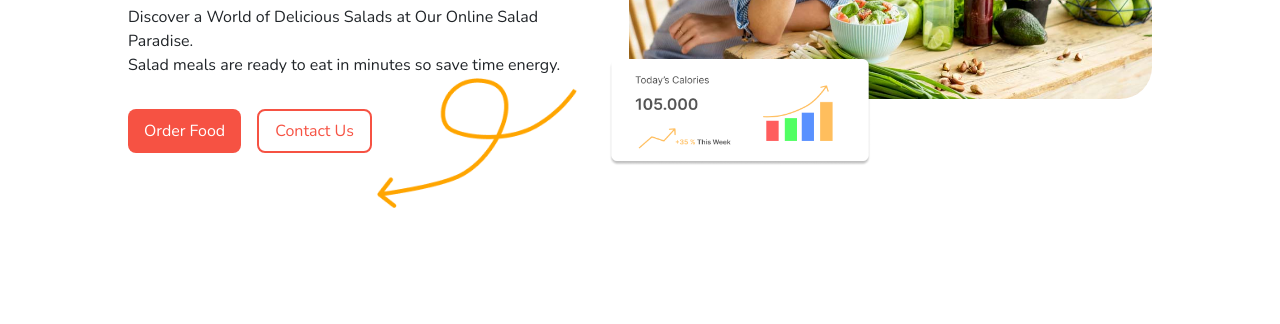
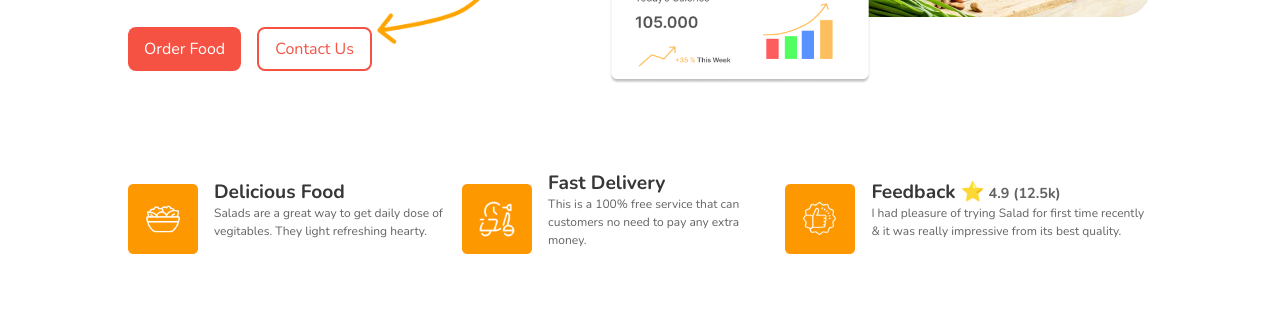
Before and after one commit to Abdul-Hamid-k/healthySalad, a plain HTML site: page index.html in a window 1280 px wide. Shown: the part 476-800 px from the top of the page. Drawn offline with nearby package versions, Linux system fonts and the light colour scheme.

Commit message:
add features section

```diff
--- a/index.html
+++ b/index.html
@@ -84,6 +84,33 @@
 
 
         </section>
+
+        <section id="features" class="flex-row">
+            <!-- item-1 -->
+            <div class="feature-item flex-row">
+                <img src="./assets/images/Salad-feature-icon.png" alt="">
+                <div class="feature-content">
+                    <h5>Delicious Food </h5>
+                    <p>Salads are a great way to get daily dose of vegitables. They light refreshing hearty. </p>
+                </div>
+            </div>
+            <!-- item-2 -->
+            <div class="feature-item flex-row">
+                <img src="./assets/images/delivery-feature-icon.png" alt="">
+                <div class="feature-content">
+                    <h5>Fast Delivery </h5>
+                    <p>This is a 100% free service that can customers no need to pay any extra money.</p>
+                </div>
+            </div>
+            <!-- item-3 -->
+            <div class="feature-item flex-row">
+                <img src="./assets/images/Feedback-icon.png" alt="">
+                <div class="feature-content">
+                    <h5>Feedback ⭐<small> 4.9 (12.5k) </small> </h3>
+                    <p>I had pleasure of trying Salad for first time recently & it was really impressive from its best quality.  </p>
+                </div>
+            </div>
+        </section>
     </div>
 
 
--- a/style.css
+++ b/style.css
@@ -49,7 +49,7 @@ nav > div {
   font-size: 1rem;
 }
 .navbar-collapse {
-  flex-grow: 1;
+  flex-grow: 0;
 }
 
 .nav-item {
@@ -68,8 +68,7 @@ nav > div {
   width: 100%;
   list-style-type: none;
   margin: 0;
-  padding: 1rem;
-
+  padding: 1rem 10%;
   background-color: var(--bg-c1) !important;
 }
 
@@ -118,8 +117,8 @@ nav > div {
 }
 
 #Home {
-  height: 90vh;
-  max-height: 700px;
+  /* height: 90vh; */
+  /* max-height: 700px; */
   /* width: 100%; */
   display: flex;
   gap: 2rem;
@@ -236,18 +235,59 @@ nav > div {
   z-index: -1;
 }
 
+/* ---------------------- */
+/* Features */
+
+#features{
+  margin-top: 3rem;
+}
+.feature-item > img {
+  max-height: 70px;
+}
+
+.feature-item {
+  min-width: 250px;
+  max-height: 500px;
+}
+
+.feature-item h5 {
+  font-size: 1.2rem;
+  margin-bottom: 0;
+  font-weight: 700;
+  color: var(--d-gray);
+}
+
+.feature-item p {
+  font-size: 0.75rem;
+  color: var(--l-gray);
+}
+
+.feature-item small{
+  font-size: 0.9rem;
+  justify-self: center;
+  align-self: center;
+  color: var(--l-gray);
+}
+
 /* ------------------------------ */
 @media (max-width: 992px) {
   .home-content h1 {
     font-size: 2rem;
   }
 
-  #nav #navbarSupportedContent{
+  #nav #navbarSupportedContent {
     background-color: rgba(180, 180, 180, 0.71) !important;
     margin: 0;
     padding: 0;
+    z-index: 5;
   }
 
+  #features {
+    display: grid;
+    grid-template-columns: 1fr 1fr;
+    grid-auto-rows: 1fr;
+    gap: 1rem;
+  }
 }
 
 @media (max-width: 797px) {
@@ -268,10 +308,21 @@ nav > div {
     font-size: 2rem;
   }
 
+  #Home {
+    height: 100%;
+  }
+
   .hero-img {
     width: 100%;
     max-height: 90vh;
     max-width: 90vw;
+  }
+
+  /* Features */
+  #features {
+
+    grid-template-columns: 1fr
+
   }
 }
 
```
Also changed, not shown: assets/images/Feedback-icon.png (added), assets/images/Salad-feature-icon.png (added), assets/images/delivery-feature-icon.png (added).
